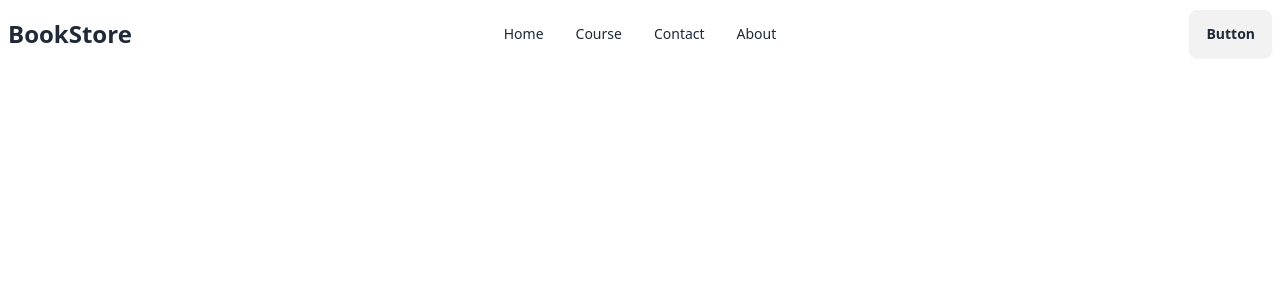
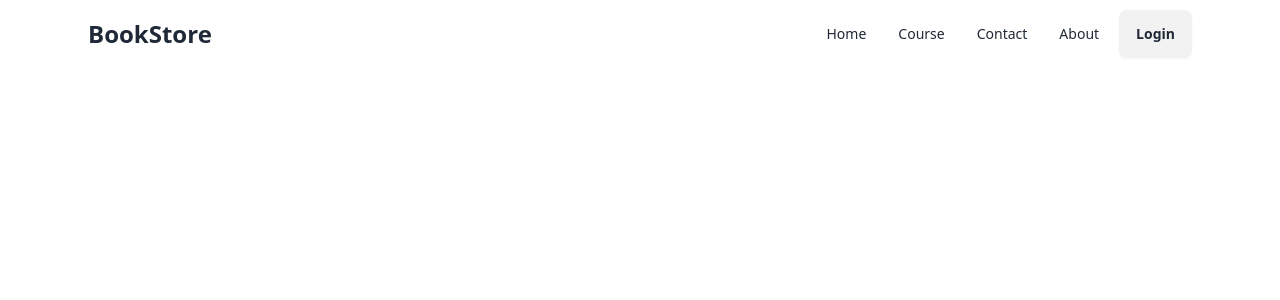
Before and after one commit to Sumit5089/BookStore, a React (Vite) app in the folder frontend/: page / in a window 1280 px wide. Shown: the top 300 px of the page. Built offline with nearby package versions, Linux system fonts and the light colour scheme.

Commit message:
nav changes

```diff
--- a/frontend/src/components/Navbar.jsx
+++ b/frontend/src/components/Navbar.jsx
@@ -1,9 +1,25 @@
 import React from "react";
 
 const Navbar = () => {
+  const navItems = (
+    <>
+      <li>
+        <a>Home</a>
+      </li>
+      <li>
+        <a>Course</a>
+      </li>
+      <li>
+        <a>Contact</a>
+      </li>
+      <li>
+        <a>About</a>
+      </li>
+    </>
+  );
   return (
     <>
-      <div>
+      <div className="max-w-screen-2xl container mx-auto md:px-20 px-4 ">
         <div className="navbar bg-base-100">
           <div className="navbar-start">
             <div className="dropdown">
@@ -31,40 +47,19 @@ const Navbar = () => {
                 tabIndex={0}
                 className="menu menu-sm dropdown-content bg-base-100 rounded-box z-[1] mt-3 w-52 p-2 shadow"
               >
-               <li>
-                <a>Home</a>
-              </li>
-              <li>
-                <a>Course</a>
-              </li>
-              <li>
-                <a>Contact</a>
-              </li>
-              <li>
-                <a>About</a>
-              </li>
+                {" "}
+                {navItems}
               </ul>
             </div>
             <a className="text-2xl font-bold cursor-pointer">BookStore</a>
           </div>
-          <div className="navbar-center hidden lg:flex">
-            <ul className="menu menu-horizontal px-1">
-              <li>
-                <a>Home</a>
-              </li>
-              <li>
-                <a>Course</a>
-              </li>
-              <li>
-                <a>Contact</a>
-              </li>
-              <li>
-                <a>About</a>
-              </li>
-            </ul>
-          </div>
           <div className="navbar-end">
-            <a className="btn">Button</a>
+            <div className="navbar-center hidden lg:flex">
+              <ul className="menu menu-horizontal px-1">{navItems}</ul>
+            </div>
+            <div>
+              <a className="btn">Login</a>
+            </div>
           </div>
         </div>
       </div>
```
